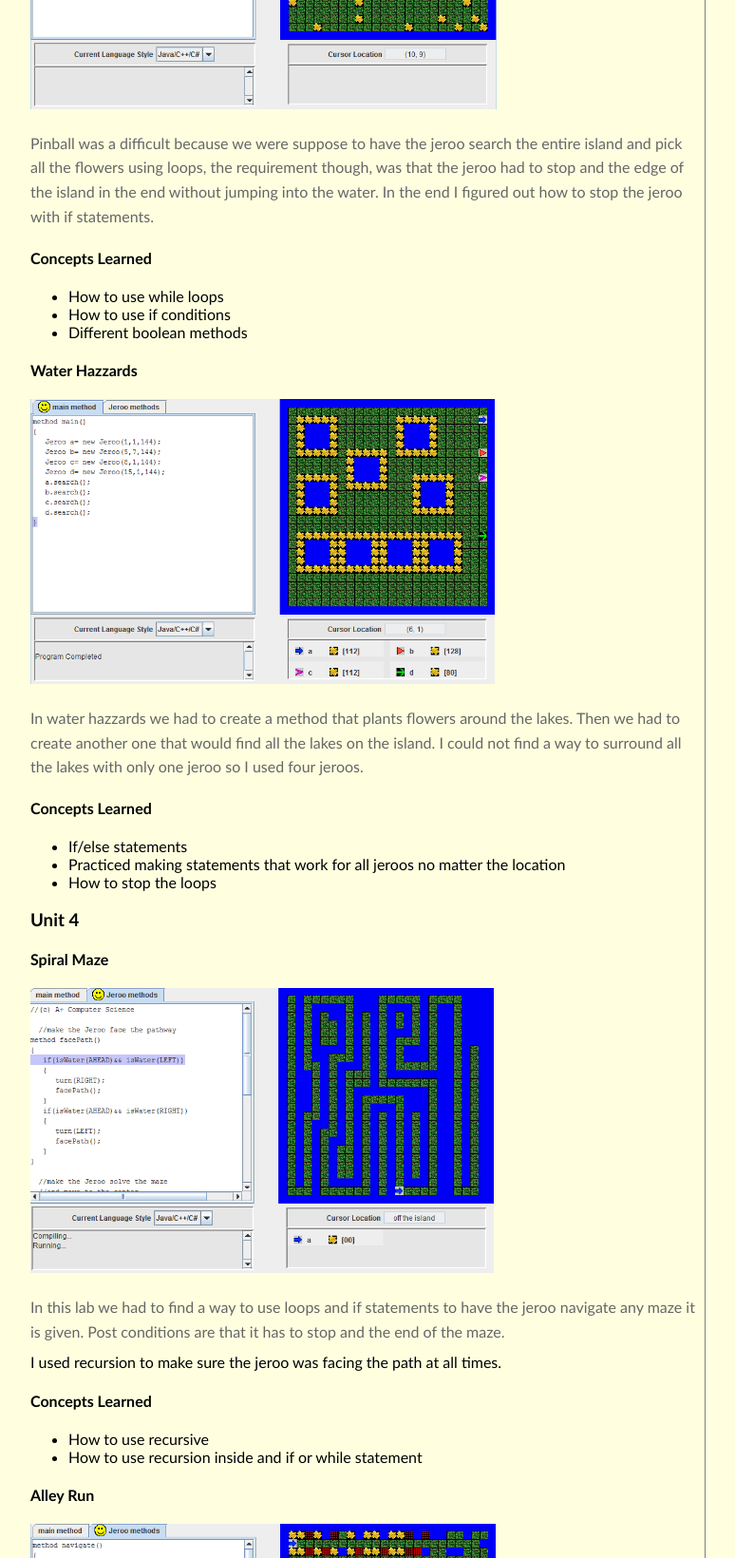
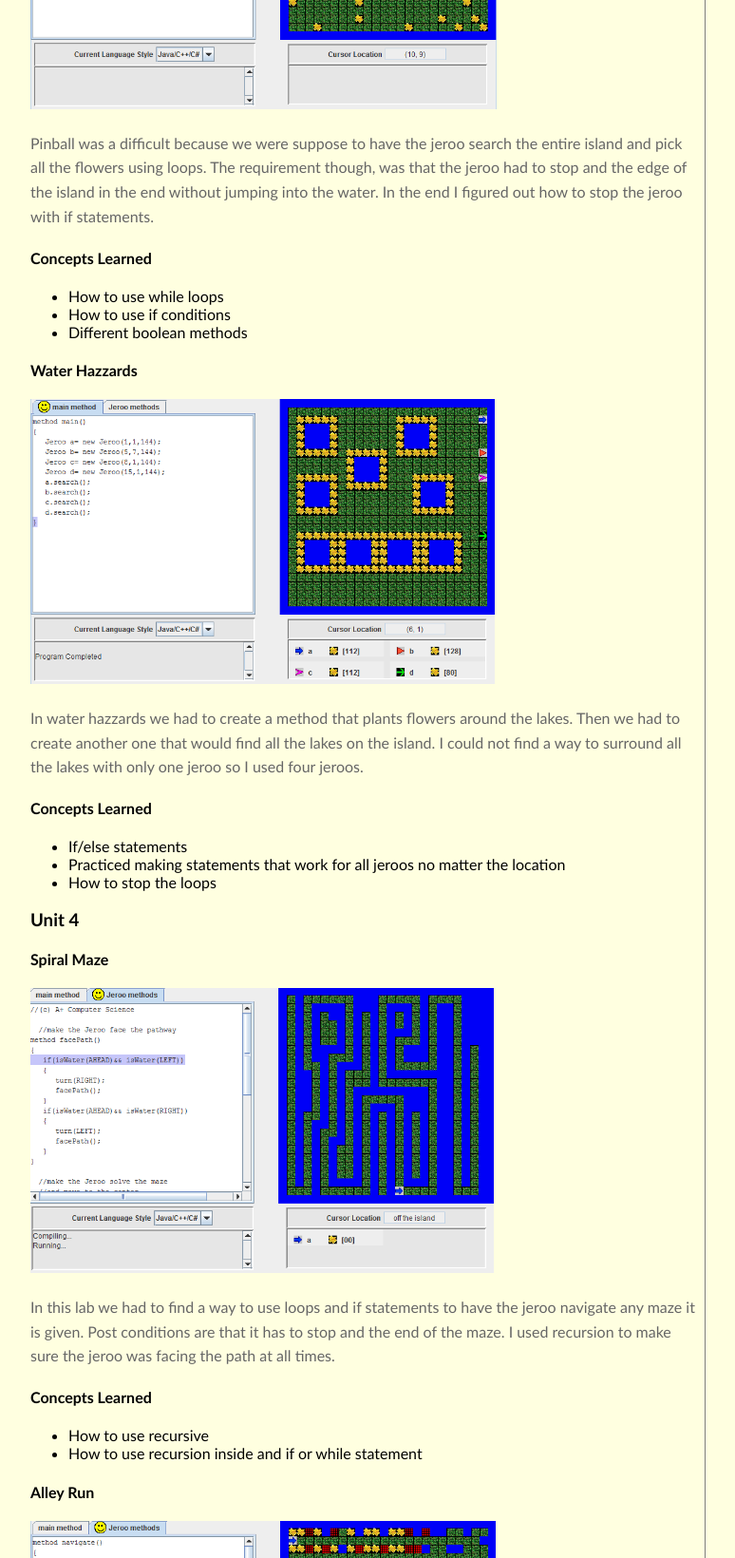
Before and after one commit to cheng1624/GraceChenPortfolio.github.io, a plain HTML site: page jeroo.html in a window 1280 px wide. Shown: the part 2940-4580 px from the top of the page at 95% size, without its empty margins (51-825 px from the left). Drawn offline with Linux system fonts and the light colour scheme.

Commit message:
Edit Jeroo 2

```diff
--- a/jeroo.html
+++ b/jeroo.html
@@ -105,7 +105,7 @@
 			</p>
 			<p>
 			Pinball was a difficult because we were suppose to have the jeroo search the entire island and pick all the flowers
-			using loops, the requirement though, was that the jeroo had to stop and the edge of the island in the end without jumping into the water.
+			using loops. The requirement though, was that the jeroo had to stop and the edge of the island in the end without jumping into the water.
 			In the end I figured out how to stop the jeroo with if statements.
 			</p>
 			<h4> Concepts Learned </h4>
@@ -139,7 +139,7 @@
 			</p>
 			<p>
 			In this lab we had to find a way to use loops and if statements to have the jeroo
-			navigate any maze it is given. Post conditions are that it has to stop and the end of the maze. </p>
+			navigate any maze it is given. Post conditions are that it has to stop and the end of the maze.
 			I used recursion to make sure the jeroo was facing the path at all times.
 			</p>
 			<h4> Concepts Learned </h4>
```
Also changed, not shown: Images/LAB(2).png, Images/LAB.png.
